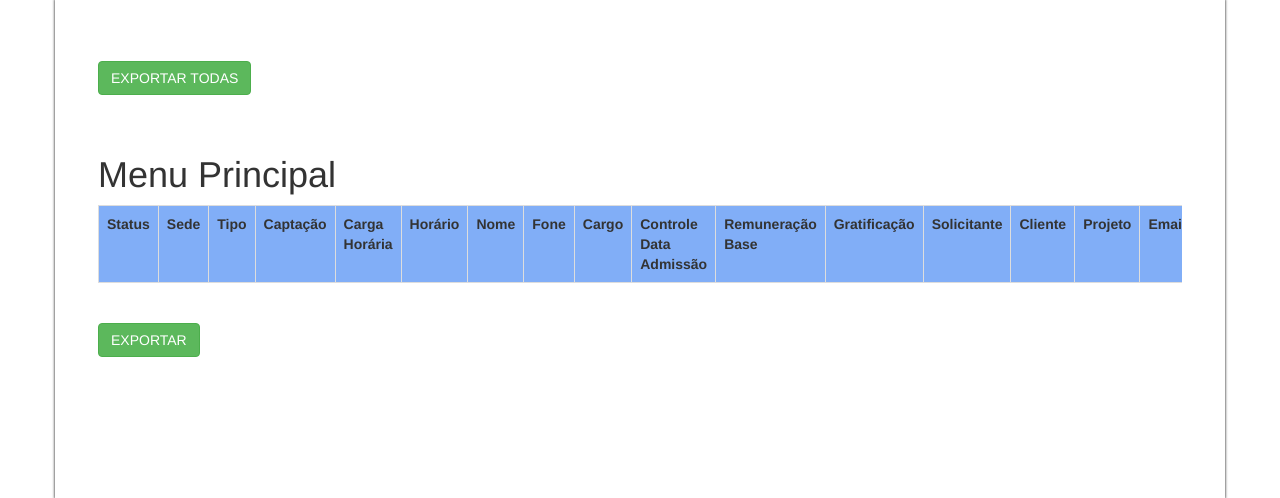
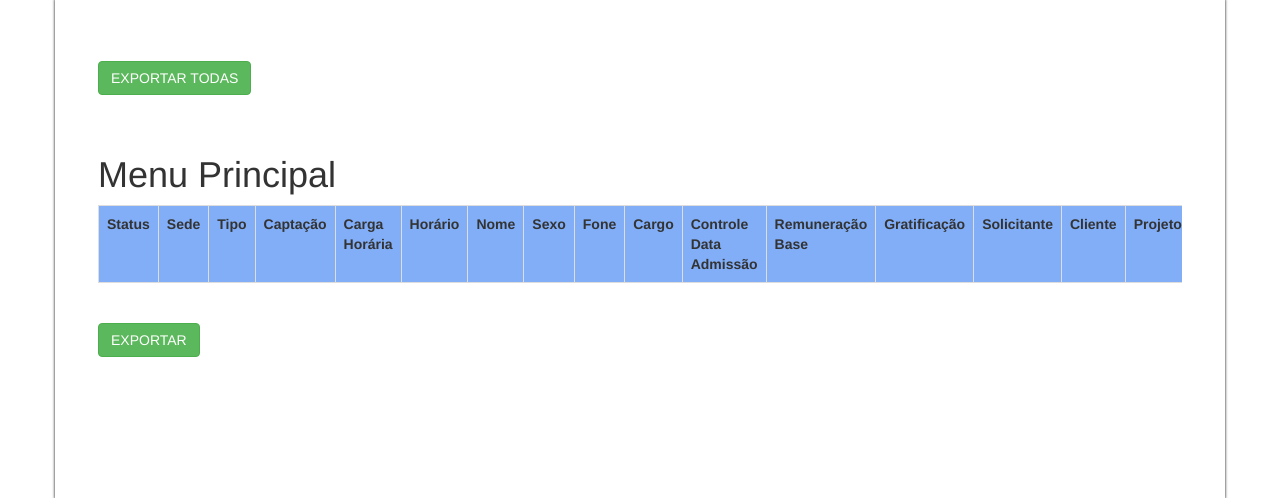
Before and after one commit to edalastra/RHCompasso, a PHP site: page /RHCompasso/TabelasExcel/ExcelPaginas.php in a window 1280 px wide. Shown: the part 193-691 px from the top of the page. Run offline with PHP 8.4, Linux system fonts and the light colour scheme; the visitor is signed in with stand-in values (Sample User, id 1); data comes from the database, SQL or seed files in the repository; data that the repository does not hold is empty.

Commit message:
Adicionado a coluna Sexo na tabela do Menu Principal

```diff
--- a/TabelasExcel/ExcelPaginas.php
+++ b/TabelasExcel/ExcelPaginas.php
@@ -60,6 +60,7 @@ $result = mysqli_query($connect, $sql);
                         <th width='100px'>Carga Horária</th>
                         <th width='100px'>Horário</th>
                         <th width='200px'>Nome</th>
+                        <th width='200px'>Sexo</th>
                         <th width='85px'>Fone</th>
                         <th width='100px'>Cargo</th>
                         <th width='110px'>Controle Data Admissão</th>
@@ -86,6 +87,7 @@ $result = mysqli_query($connect, $sql);
          <td>'.$row["CARGA_HORARIA"].'</td>
          <td>'.$row['HORARIO'].'</td>
          <td>'.$row["NOME"].'</td>
+         <td>'.$row["SEXO"].'</td>
          <td>'.$row["FONE_CONTATO"].'</td>
          <td>'.$row["CARGO"].'</td>
          <td>'.$row["CONTROLE_DATA_ADMISSAO"].'</td>
```
